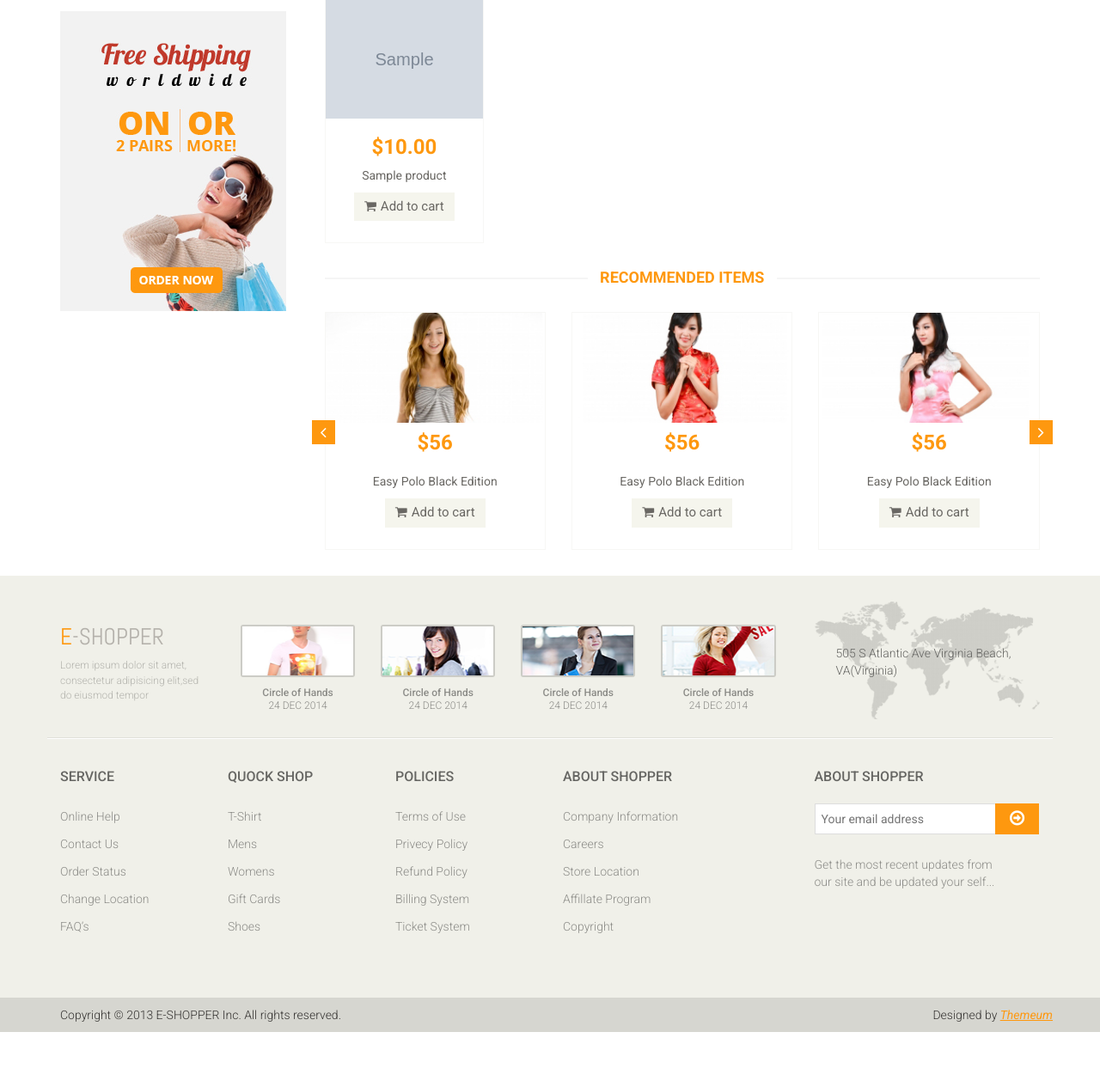
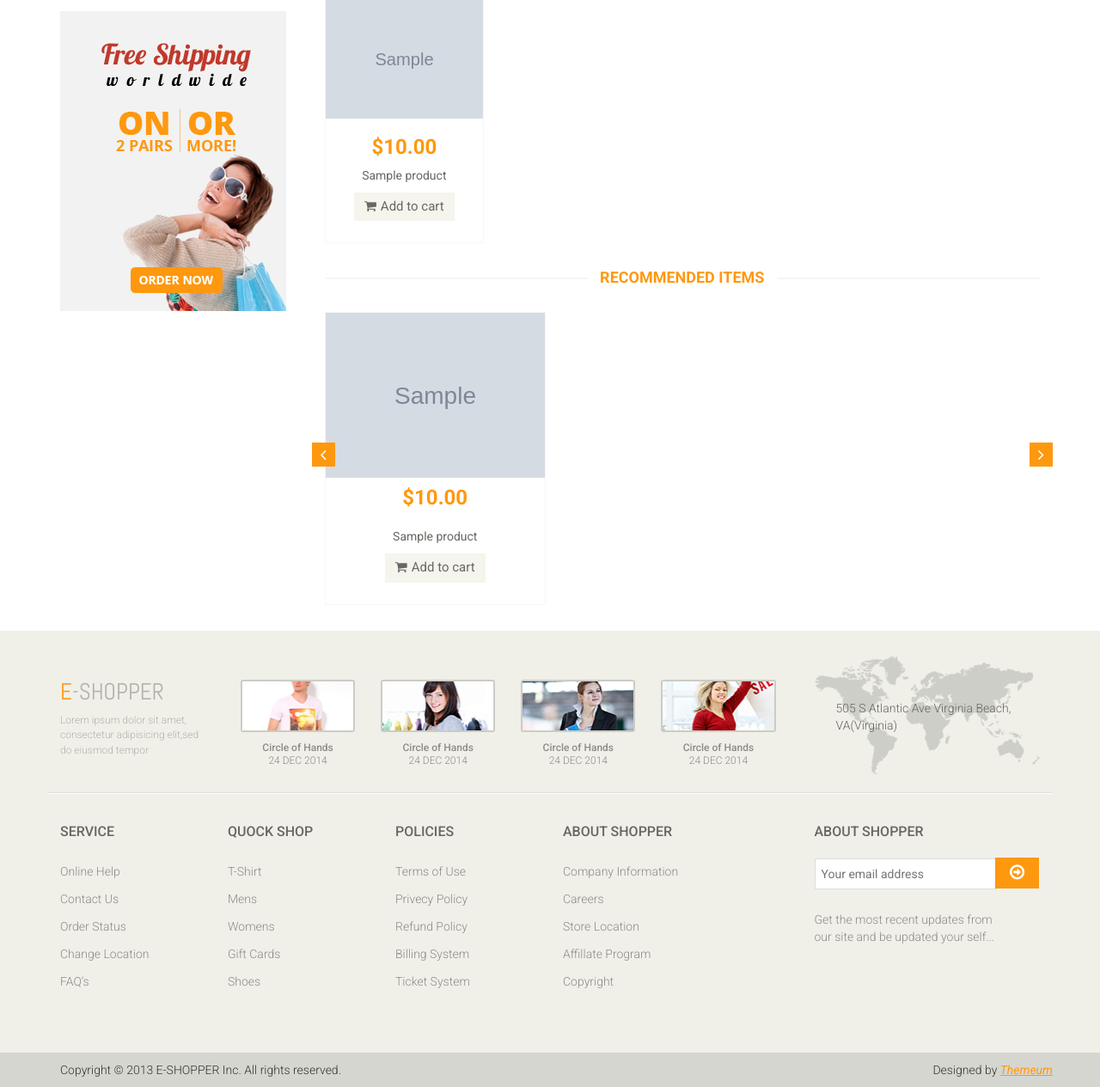
Before and after one commit to gurnitha/2022-django-eshopper, a Django app: page / in a window 1280 px wide. Shown: the part 1227-2492 px from the top of the page at 86% size. Before the commit the page ends 2428 px from the top, so only its background shows below. Run offline with Django 3.2, Linux system fonts and the light colour scheme; tables that the repository leaves empty hold one stand-in row (values such as "Sample post"); grey boxes marked "Sample" are stand-in pictures.

Commit message:
18. Displaying redomended products (maximum 6 items) to the home page

```diff
--- a/shop/views.py
+++ b/shop/views.py
@@ -62,6 +62,8 @@ def index(request):
 	'''END LOAD ... '''
 
 	product_list = models.Product.objects.all()
+	recomended_product_list = models.Product.objects.filter(is_recomended=True).order_by('-id')
+	# recomended_product_list = models.Product.objects.filter(is_recomended=True).order_by('-id')[0:3]
 
 
 	# 6. Put objects in context dictionary
@@ -69,7 +71,8 @@ def index(request):
 		'category_list':category_list,
 		'brand_list':brand_list,
 		'featured_product_list':featured_product_list,
-		'product_list':product_list
+		'product_list':product_list,
+		'recomended_product_list':recomended_product_list
 	}
 
 	# 7. Fetch context into the template
--- a/templates/index.html
+++ b/templates/index.html
@@ -231,100 +231,87 @@
 
 					</div><!--/category-tab-->
 
+
 					<div class="recommended_items"><!--recommended_items-->
 						<h2 class="title text-center">recommended items</h2>
 
 						<div id="recommended-item-carousel" class="carousel slide" data-ride="carousel">
 							<div class="carousel-inner">
 								<div class="item active">
+									{% for recomended_product in recomended_product_list|slice:"0:3" %}
 									<div class="col-sm-4">
 										<div class="product-image-wrapper">
 											<div class="single-products">
 												<div class="productinfo text-center">
-													<img src="{% static 'images/home/recommend1.jpg' %}" alt="" />
-													<h2>$56</h2>
-													<p>Easy Polo Black Edition</p>
+													<img src="{{ recomended_product.product_image.url }}" alt="" />
+													<h2>${{ recomended_product.product_price }}</h2>
+													<p>{{ recomended_product.product_name }}</p>
 													<a href="#" class="btn btn-default add-to-cart"><i class="fa fa-shopping-cart"></i>Add to cart</a>
 												</div>
 
 											</div>
 										</div>
 									</div>
+									{% endfor %}
+								</div>
+								<div class="item">
+									{% for recomended_product in recomended_product_list|slice:"3:6" %}
 									<div class="col-sm-4">
 										<div class="product-image-wrapper">
 											<div class="single-products">
 												<div class="productinfo text-center">
-													<img src="{% static 'images/home/recommend2.jpg' %}" alt="" />
-													<h2>$56</h2>
-													<p>Easy Polo Black Edition</p>
+													<img src="{{ recomended_product.product_image.url }}" alt="" />
+													<h2>${{ recomended_product.product_price }}</h2>
+													<p>{{ recomended_product.product_name }}</p>
 													<a href="#" class="btn btn-default add-to-cart"><i class="fa fa-shopping-cart"></i>Add to cart</a>
 												</div>
 
 											</div>
 										</div>
 									</div>
+									{% endfor %}
+								</div>
+								<div class="item">
+									{% for recomended_product in recomended_product_list|slice:"6:9" %}
 									<div class="col-sm-4">
 										<div class="product-image-wrapper">
 											<div class="single-products">
 												<div class="productinfo text-center">
-													<img src="{% static 'images/home/recommend3.jpg' %}" alt="" />
-													<h2>$56</h2>
-													<p>Easy Polo Black Edition</p>
+													<img src="{{ recomended_product.product_image.url }}" alt="" />
+													<h2>${{ recomended_product.product_price }}</h2>
+													<p>{{ recomended_product.product_name }}</p>
 													<a href="#" class="btn btn-default add-to-cart"><i class="fa fa-shopping-cart"></i>Add to cart</a>
 												</div>
 
 											</div>
 										</div>
 									</div>
+									{% endfor %}
 								</div>
-								<div class="item">
+								<!-- <div class="item">
+									{% for recomended_product in recomended_product_list|slice:"9:12" %}
 									<div class="col-sm-4">
 										<div class="product-image-wrapper">
 											<div class="single-products">
 												<div class="productinfo text-center">
-													<img src="{% static 'images/home/recommend1.jpg' %}" alt="" />
-													<h2>$56</h2>
-													<p>Easy Polo Black Edition</p>
+													<img src="{{ recomended_product.product_image.url }}" alt="" />
+													<h2>${{ recomended_product.product_price }}</h2>
+													<p>{{ recomended_product.product_name }}</p>
 													<a href="#" class="btn btn-default add-to-cart"><i class="fa fa-shopping-cart"></i>Add to cart</a>
 												</div>
 
 											</div>
 										</div>
 									</div>
-									<div class="col-sm-4">
-										<div class="product-image-wrapper">
-											<div class="single-products">
-												<div class="productinfo text-center">
-													<img src="{% static 'images/home/recommend2.jpg' %}" alt="" />
-													<h2>$56</h2>
-													<p>Easy Polo Black Edition</p>
-													<a href="#" class="btn btn-default add-to-cart"><i class="fa fa-shopping-cart"></i>Add to cart</a>
-												</div>
-
-											</div>
-										</div>
-									</div>
-									<div class="col-sm-4">
-										<div class="product-image-wrapper">
-											<div class="single-products">
-												<div class="productinfo text-center">
-													<img src="{% static 'images/home/recommend3.jpg' %}" alt="" />
-													<h2>$56</h2>
-													<p>Easy Polo Black Edition</p>
-													<a href="#" class="btn btn-default add-to-cart"><i class="fa fa-shopping-cart"></i>Add to cart</a>
-												</div>
-
-											</div>
-										</div>
-									</div>
-								</div>
+									{% endfor %}
+								</div> -->
 							</div>
-							 <a class="left recommended-item-control" href="#recommended-item-carousel" data-slide="prev">
+							<a class="left recommended-item-control" href="#recommended-item-carousel" data-slide="prev">
 								<i class="fa fa-angle-left"></i>
-							  </a>
-							  <a class="right recommended-item-control" href="#recommended-item-carousel" data-slide="next">
+							</a>
+							<a class="right recommended-item-control" href="#recommended-item-carousel" data-slide="next">
 								<i class="fa fa-angle-right"></i>
-							  </a>
+							</a>
 						</div>
 					</div><!--/recommended_items-->
 
```
Also changed, not shown: README.md.
